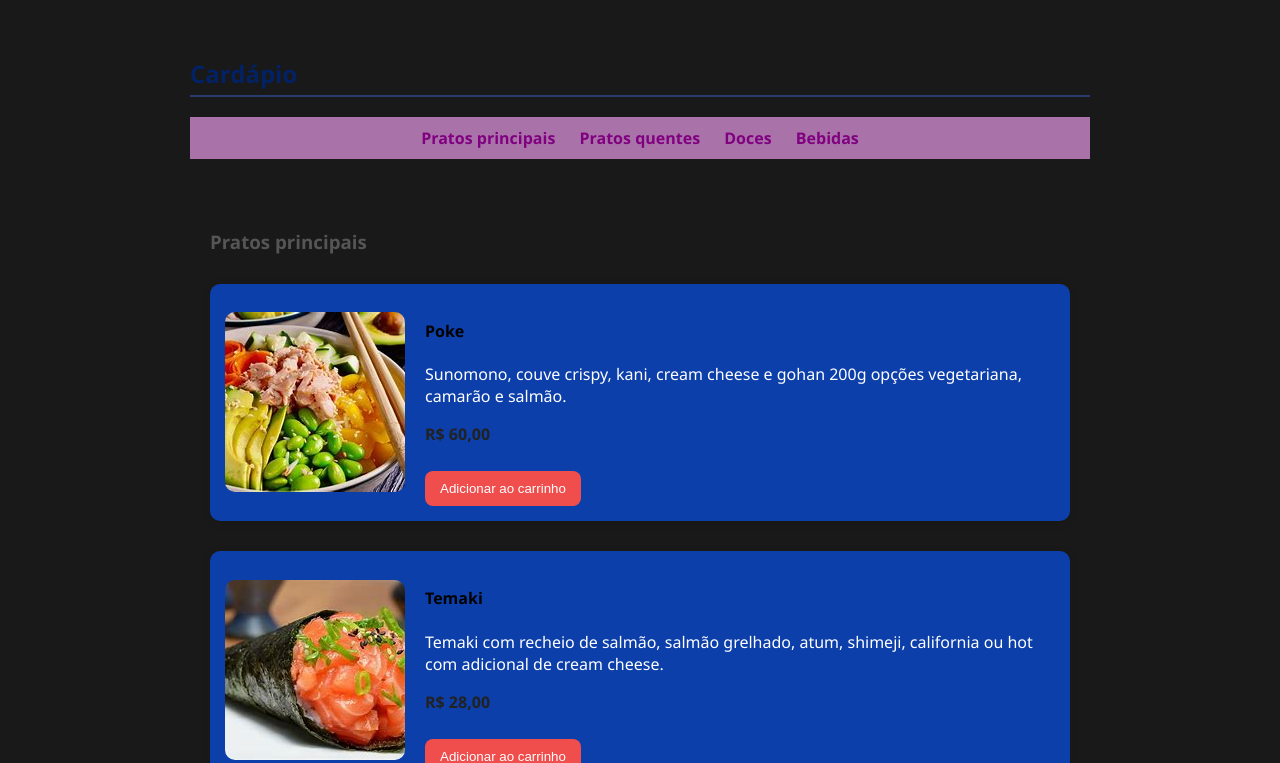
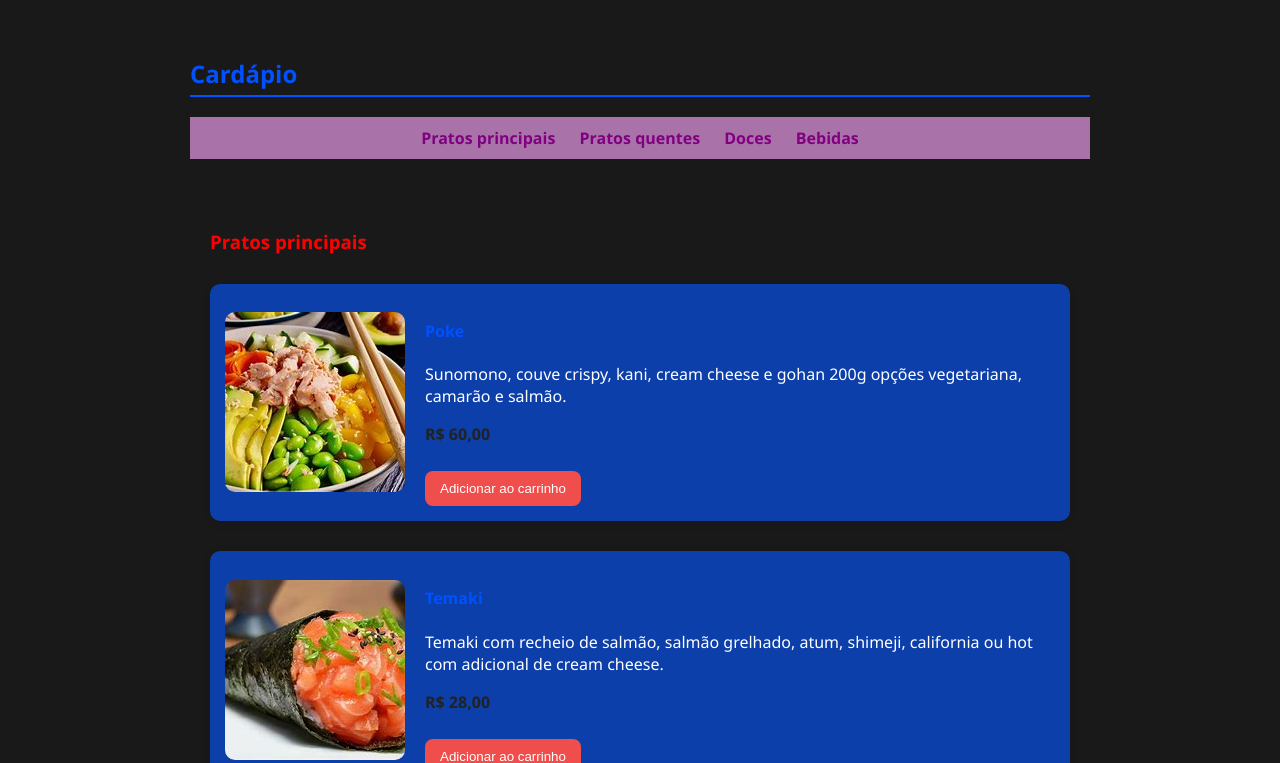
Before and after one commit to GustavodLSantos/Sunime-s-3.0, a plain HTML site: page index.html in a window 1280 px wide. Shown: the part 1430-2193 px from the top of the page. Drawn offline with Linux system fonts and the light colour scheme.

Commit message:
alterando as cores

```diff
--- a/styles.css
+++ b/styles.css
@@ -41,18 +41,18 @@ section {
 }
 
 h2 {
-  color: #032266;
-  border-bottom: 2px solid #263d6d;
+  color: #0051ff;
+  border-bottom: 2px solid #0051ff;
   padding-bottom: 5px;
 }
 
 h3 {
-  color: #555;
+  color: #ff0000;
   margin-top: 30px;
 }
 
 h4, h5 {
-  color: black;
+  color: #0051ff;
 }
 
 img.card {
```
